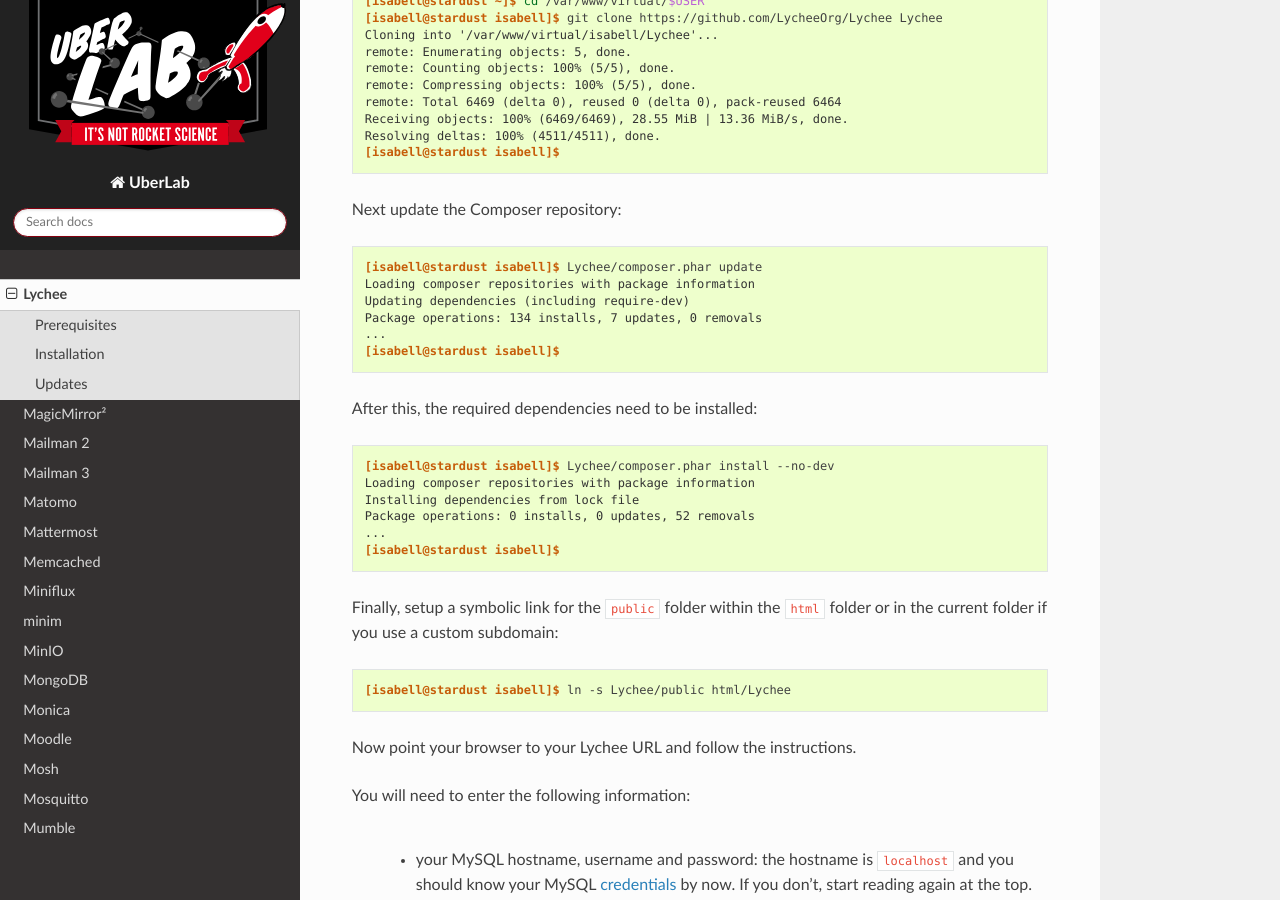
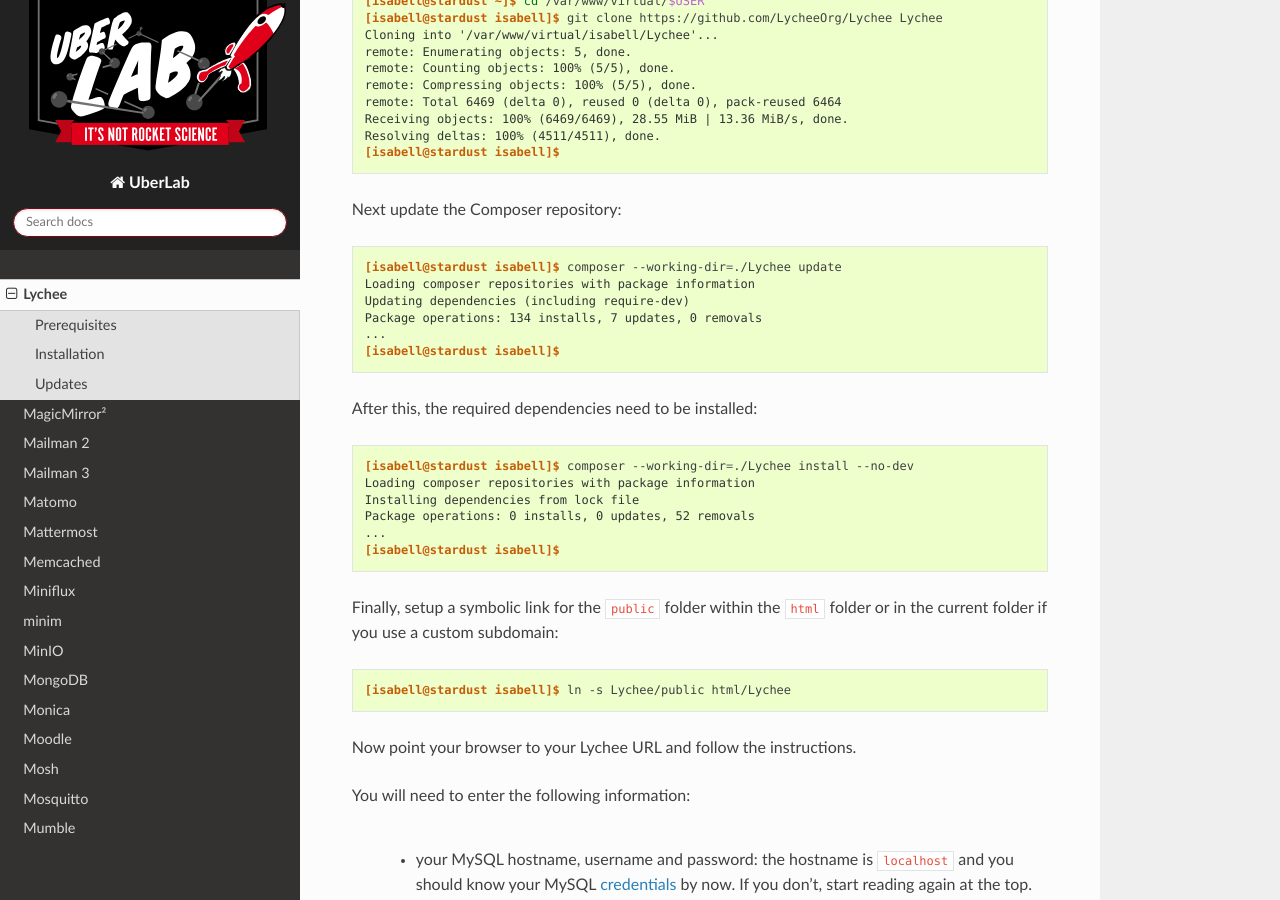
Before and after one commit to Uberspace/lab, a Sphinx documentation site: the page built from source/guide_lychee.rst, in a window 1280 px wide and 900 px high, scrolled down 2050 px. Built offline with Sphinx 7.4.7 and the Read the Docs theme 2.0.0, drawn with Linux system fonts in a browser that asks for light colours.

Commit message:
Update update and install cmd in guide_lychee.rst
Lychee does not provide a composer.phar anymore, hence the switch to the direct call of composer.

```diff
--- a/source/guide_lychee.rst
+++ b/source/guide_lychee.rst
@@ -71,7 +71,7 @@
 
 ::
 
- [isabell@stardust isabell]$ Lychee/composer.phar update
+ [isabell@stardust isabell]$ composer --working-dir=./Lychee update
  Loading composer repositories with package information
  Updating dependencies (including require-dev)
  Package operations: 134 installs, 7 updates, 0 removals
@@ -82,7 +82,7 @@
 
 ::
 
- [isabell@stardust isabell]$ Lychee/composer.phar install --no-dev
+ [isabell@stardust isabell]$ composer --working-dir=./Lychee install --no-dev
  Loading composer repositories with package information
  Installing dependencies from lock file
  Package operations: 0 installs, 0 updates, 52 removals
```
